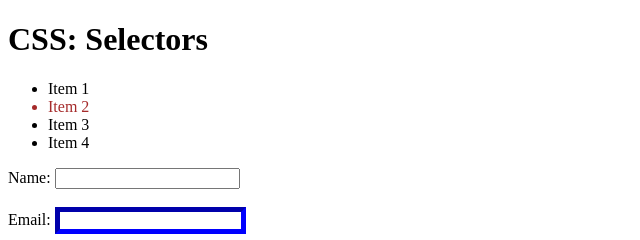
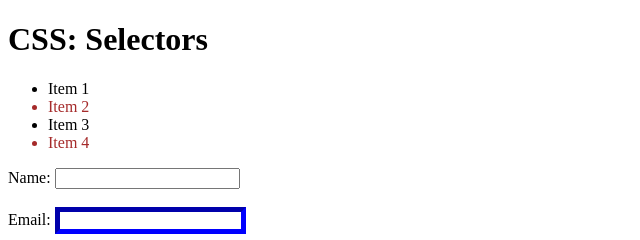
Before and after one commit to Sourabh-Suresh-Vonnue/week-2, a website: page day-1/selectors.html in a window 1280 px wide. Shown: the top 240 px of the page, 0-640 px from the left. Drawn offline with Linux system fonts and the light colour scheme.

Commit message:
style: nth-child even

```diff
--- a/day-1/selectors.css
+++ b/day-1/selectors.css
@@ -1,4 +1,4 @@
-li:nth-child(2) {
+li:nth-child(even) {
   color: brown;
 }
 
```
